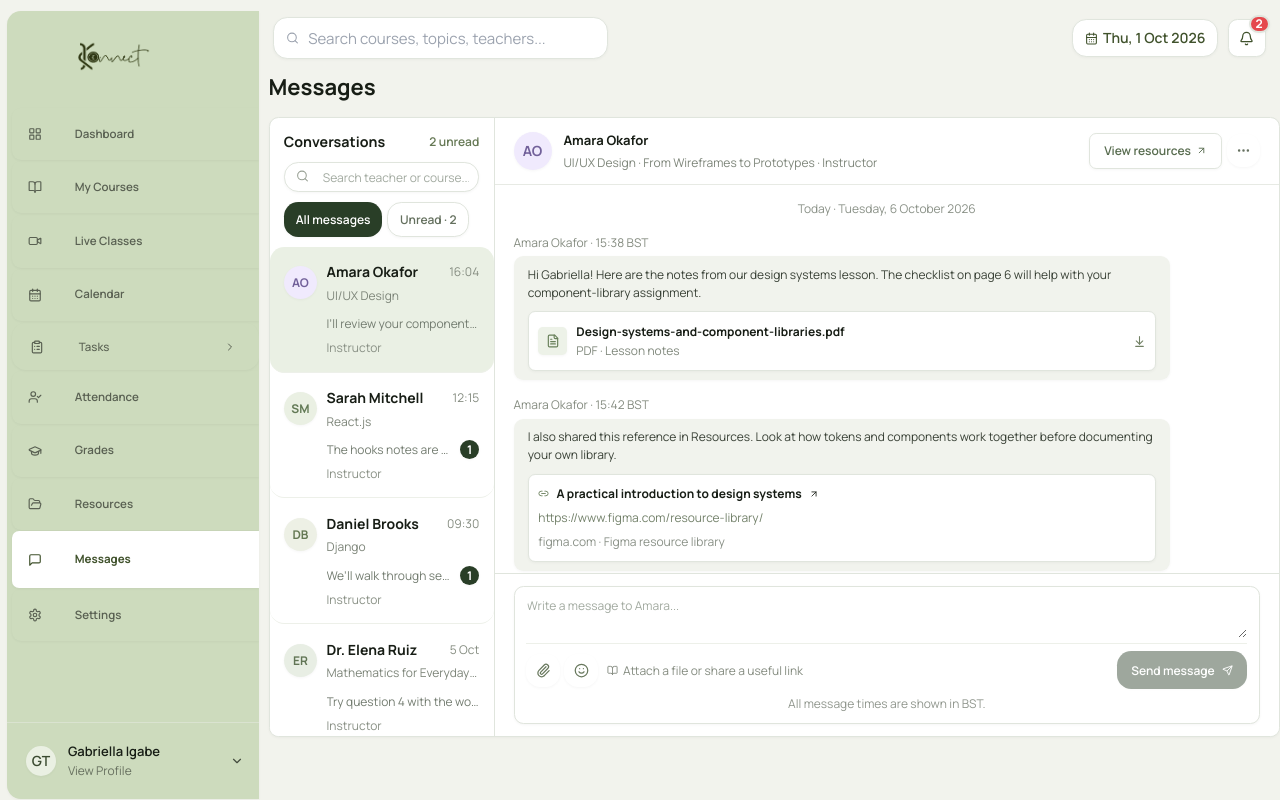
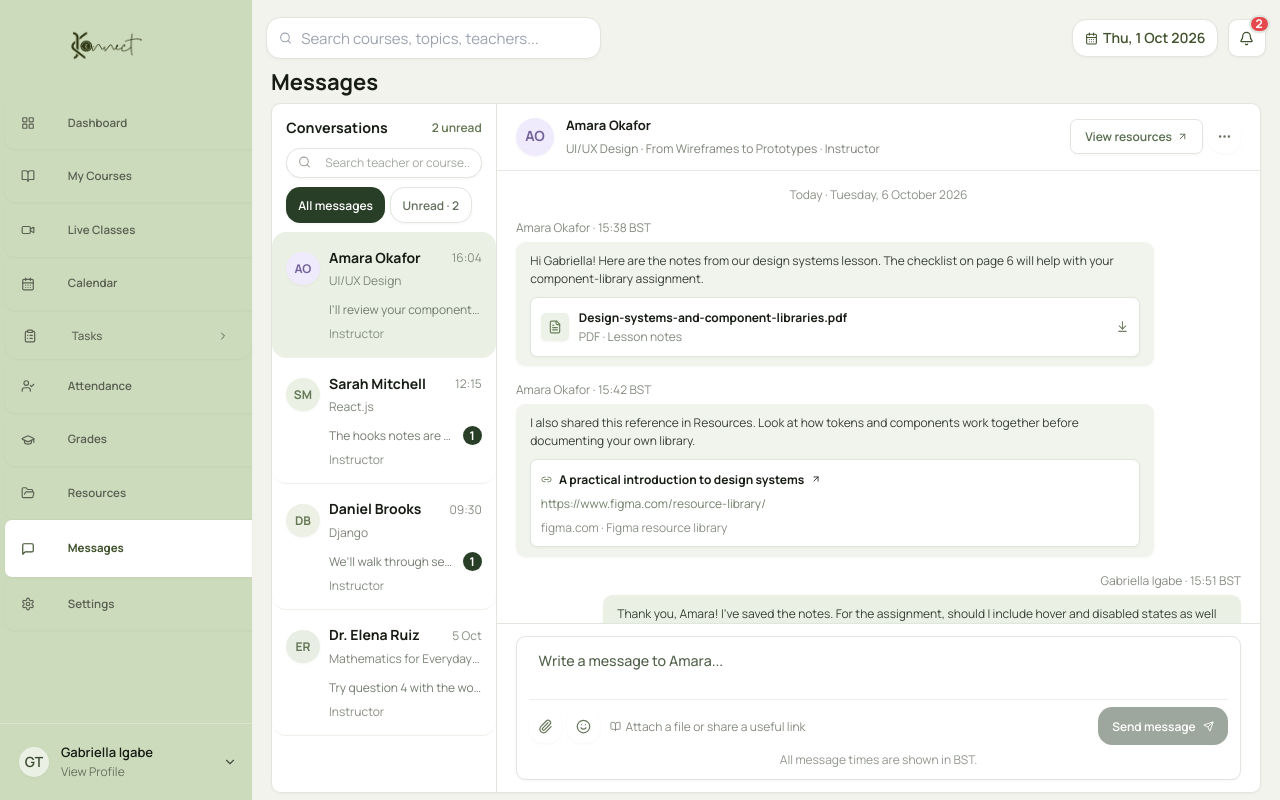
Before and after one commit to Mustivo/Konnect, a Next.js app: page /learner/message in a window 1280 px wide. Built offline with nearby package versions, Linux system fonts and the light colour scheme; a web font is replaced by a local one.

Commit message:
new changes design

```diff
--- a/app/globals.css
+++ b/app/globals.css
@@ -4,6 +4,7 @@
 
 :root {
   --font-sans: "Manrope", sans-serif;
+  --display-font-scale: 1;
 
   /* ================= LIGHT MODE ================= */
 
@@ -28,16 +29,28 @@
   --cta-button-text: #ffffff;
 }
 
+@media (min-resolution: 1.2dppx) and (max-resolution: 1.3dppx) {
+  :root {
+    --display-font-scale: 0.8;
+  }
+}
+
+@media (min-resolution: 1.4dppx) and (max-resolution: 1.6dppx) {
+  :root {
+    --display-font-scale: 0.666667;
+  }
+}
+
 html {
   scroll-behavior: smooth;
-  font-size: 18px;
+  font-size: calc(18px * var(--display-font-scale));
   color-scheme: light;
   background: var(--background);
 }
 
 @media (min-width: 1280px) {
   html {
-    font-size: 19px;
+    font-size: calc(19px * var(--display-font-scale));
   }
 }
 
@@ -108,6 +121,28 @@ body {
 
 * {
   box-sizing: border-box;
+}
+
+html,
+body {
+  scrollbar-color: #c3c9bd transparent;
+  scrollbar-width: thin;
+}
+
+html::-webkit-scrollbar,
+body::-webkit-scrollbar {
+  width: 4px;
+}
+
+html::-webkit-scrollbar-thumb,
+body::-webkit-scrollbar-thumb {
+  border-radius: 9999px;
+  background: #c3c9bd;
+}
+
+html::-webkit-scrollbar-track,
+body::-webkit-scrollbar-track {
+  background: transparent;
 }
 
 button,
@@ -184,8 +219,8 @@ body:has(.learner-page) {
 
 .learner-page main {
   width: 100%;
-  max-width: 1200px;
-  margin-inline: auto;
+  max-width: none;
+  margin-inline: 0;
 }
 
 .learner-sidebar-nav {
@@ -200,29 +235,31 @@ body:has(.learner-page) {
 
 .learner-main-scroll {
   overscroll-behavior: contain;
-  scrollbar-width: none;
-  -ms-overflow-style: none;
 }
 
-.learner-main-scroll::-webkit-scrollbar {
-  display: none;
-}
-
-.message-history-scroll {
+.message-history-scroll,
+.conversation-list-scroll,
+.learner-main-scroll {
   scrollbar-color: #c3c9bd transparent;
   scrollbar-width: thin;
 }
 
-.message-history-scroll::-webkit-scrollbar {
+.message-history-scroll::-webkit-scrollbar,
+.conversation-list-scroll::-webkit-scrollbar,
+.learner-main-scroll::-webkit-scrollbar {
   width: 5px;
 }
 
-.message-history-scroll::-webkit-scrollbar-thumb {
+.message-history-scroll::-webkit-scrollbar-thumb,
+.conversation-list-scroll::-webkit-scrollbar-thumb,
+.learner-main-scroll::-webkit-scrollbar-thumb {
   border-radius: 9999px;
   background: #c3c9bd;
 }
 
-.message-history-scroll::-webkit-scrollbar-track {
+.message-history-scroll::-webkit-scrollbar-track,
+.conversation-list-scroll::-webkit-scrollbar-track,
+.learner-main-scroll::-webkit-scrollbar-track {
   background: transparent;
 }
 
@@ -231,17 +268,17 @@ body:has(.learner-page) {
 .learner-page [class*="text-[7px]"],
 .learner-page [class*="text-[7.5px]"],
 .learner-page [class*="text-[8px]"],
-.learner-page [class*="text-[8.5px]"] { font-size: 12px !important; }
+.learner-page [class*="text-[8.5px]"] { font-size: calc(12px * var(--display-font-scale)) !important; }
 .learner-page [class*="text-[9px]"],
-.learner-page [class*="text-[9.5px]"] { font-size: 12px !important; }
-.learner-page [class*="text-[10px]"] { font-size: 14px !important; }
-.learner-page [class*="text-[11px]"] { font-size: 13px !important; }
-.learner-page [class*="text-[12px]"] { font-size: 14px !important; }
-.learner-page [class*="text-[13px]"] { font-size: 15px !important; }
-.learner-page [class*="text-[14px]"] { font-size: 16px !important; }
-.learner-page [class*="text-[15px]"] { font-size: 17px !important; }
-.learner-page [class*="text-[17px]"] { font-size: 19px !important; }
-.learner-page [class*="text-[26px]"] { font-size: 22px !important; }
+.learner-page [class*="text-[9.5px]"] { font-size: calc(12px * var(--display-font-scale)) !important; }
+.learner-page [class*="text-[10px]"] { font-size: calc(14px * var(--display-font-scale)) !important; }
+.learner-page [class*="text-[11px]"] { font-size: calc(13px * var(--display-font-scale)) !important; }
+.learner-page [class*="text-[12px]"] { font-size: calc(14px * var(--display-font-scale)) !important; }
+.learner-page [class*="text-[13px]"] { font-size: calc(15px * var(--display-font-scale)) !important; }
+.learner-page [class*="text-[14px]"] { font-size: calc(16px * var(--display-font-scale)) !important; }
+.learner-page [class*="text-[15px]"] { font-size: calc(17px * var(--display-font-scale)) !important; }
+.learner-page [class*="text-[17px]"] { font-size: calc(19px * var(--display-font-scale)) !important; }
+.learner-page [class*="text-[26px]"] { font-size: calc(22px * var(--display-font-scale)) !important; }
 
 .learner-live-class-room [class*="text-[6px]"],
 .learner-live-class-room [class*="text-[6.5px]"],
@@ -250,14 +287,14 @@ body:has(.learner-page) {
 .learner-live-class-room [class*="text-[8px]"],
 .learner-live-class-room [class*="text-[8.5px]"],
 .learner-live-class-room [class*="text-[9px]"],
-.learner-live-class-room [class*="text-[9.5px]"] { font-size: 14px !important; }
-.learner-live-class-room [class*="text-[10px]"] { font-size: 16px !important; }
-.learner-live-class-room [class*="text-[11px]"] { font-size: 15px !important; }
-.learner-live-class-room [class*="text-[12px]"] { font-size: 16px !important; }
-.learner-live-class-room [class*="text-[13px]"] { font-size: 17px !important; }
-.learner-live-class-room [class*="text-[14px]"] { font-size: 18px !important; }
-.learner-live-class-room [class*="text-[15px]"] { font-size: 19px !important; }
-.learner-live-class-room [class*="text-[17px]"] { font-size: 21px !important; }
+.learner-live-class-room [class*="text-[9px]"] { font-size: calc(14px * var(--display-font-scale)) !important; }
+.learner-live-class-room [class*="text-[10px]"] { font-size: calc(16px * var(--display-font-scale)) !important; }
+.learner-live-class-room [class*="text-[11px]"] { font-size: calc(15px * var(--display-font-scale)) !important; }
+.learner-live-class-room [class*="text-[12px]"] { font-size: calc(16px * var(--display-font-scale)) !important; }
+.learner-live-class-room [class*="text-[13px]"] { font-size: calc(17px * var(--display-font-scale)) !important; }
+.learner-live-class-room [class*="text-[14px]"] { font-size: calc(18px * var(--display-font-scale)) !important; }
+.learner-live-class-room [class*="text-[15px]"] { font-size: calc(19px * var(--display-font-scale)) !important; }
+.learner-live-class-room [class*="text-[17px]"] { font-size: calc(21px * var(--display-font-scale)) !important; }
 
 .learner-exam-rules [class*="text-[6px]"],
 .learner-exam-rules [class*="text-[6.5px]"],
@@ -266,14 +303,14 @@ body:has(.learner-page) {
 .learner-exam-rules [class*="text-[8px]"],
 .learner-exam-rules [class*="text-[8.5px]"],
 .learner-exam-rules [class*="text-[9px]"],
-.learner-exam-rules [class*="text-[9.5px]"] { font-size: 12px !important; }
-.learner-exam-rules [class*="text-[10px]"] { font-size: 14px !important; }
-.learner-exam-rules [class*="text-[11px]"] { font-size: 13px !important; }
-.learner-exam-rules [class*="text-[12px]"] { font-size: 14px !important; }
-.learner-exam-rules [class*="text-[13px]"] { font-size: 15px !important; }
-.learner-exam-rules [class*="text-[14px]"] { font-size: 16px !important; }
-.learner-exam-rules [class*="text-[15px]"] { font-size: 17px !important; }
-.learner-exam-rules [class*="text-[17px]"] { font-size: 19px !important; }
+.learner-exam-rules [class*="text-[9.5px]"] { font-size: calc(12px * var(--display-font-scale)) !important; }
+.learner-exam-rules [class*="text-[10px]"] { font-size: calc(14px * var(--display-font-scale)) !important; }
+.learner-exam-rules [class*="text-[11px]"] { font-size: calc(13px * var(--display-font-scale)) !important; }
+.learner-exam-rules [class*="text-[12px]"] { font-size: calc(14px * var(--display-font-scale)) !important; }
+.learner-exam-rules [class*="text-[13px]"] { font-size: calc(15px * var(--display-font-scale)) !important; }
+.learner-exam-rules [class*="text-[14px]"] { font-size: calc(16px * var(--display-font-scale)) !important; }
+.learner-exam-rules [class*="text-[15px]"] { font-size: calc(17px * var(--display-font-scale)) !important; }
+.learner-exam-rules [class*="text-[17px]"] { font-size: calc(19px * var(--display-font-scale)) !important; }
 
 .learner-page .rounded-lg,
 .learner-page .rounded-xl,
--- a/app/learner/message/page.tsx
+++ b/app/learner/message/page.tsx
@@ -138,11 +138,11 @@ export default function LearnerMessagesPage() {
   return (
     <div>
       <div className="mx-auto max-w-[1320px]">
-        <header className="mb-4">
-          <h1 className="mt-1 text-[26px] font-bold leading-none">Messages</h1>
+        <header className="mb-2">
+          <h1 className="text-[26px] font-bold leading-none">Messages</h1>
         </header>
 
-        <section className="grid h-[min(690px,calc(100dvh-180px))] min-h-0 min-w-0 overflow-hidden rounded-lg border border-[#e0e5dd] bg-white md:grid-cols-[225px_minmax(0,1fr)]" aria-label="Messages">
+        <section className="grid h-[min(690px,calc(100dvh-110px))] min-h-0 min-w-0 overflow-hidden rounded-lg border border-[#e0e5dd] bg-white md:grid-cols-[225px_minmax(0,1fr)]" aria-label="Messages">
           <aside className="flex min-h-0 flex-col border-b border-[#e7eae4] md:border-b-0 md:border-r">
             <div className="p-3 pb-2">
               <div className="flex items-center justify-between">
@@ -160,7 +160,7 @@ export default function LearnerMessagesPage() {
               </div>
             </div>
 
-            <nav className="min-h-0 flex-1 overflow-y-auto" aria-label="Conversations">
+            <nav className="conversation-list-scroll min-h-0 flex-1 overflow-y-auto" aria-label="Conversations">
               {visiblePeople.map((person) => {
                 const active = person.id === activeId;
                 return <button key={person.id} type="button" onClick={() => openConversation(person)} aria-current={active ? "true" : undefined} className={`w-full border-b border-[#edf0e9] px-3 py-3 text-left transition ${active ? "bg-[#eaf0e4]" : "bg-white hover:bg-[#f6f7f3]"}`}>
@@ -184,7 +184,7 @@ export default function LearnerMessagesPage() {
           </aside>
 
           <section className="flex min-h-0 min-w-0 flex-col" aria-label={`Conversation with ${activePerson.name}`}>
-            <header className="flex min-h-[53px] items-center justify-between gap-2 border-b border-[#e7eae4] px-3 py-2.5 sm:px-4">
+            <header className="flex min-h-[53px] shrink-0 items-center justify-between gap-2 border-b border-[#e7eae4] px-3 py-2.5 sm:px-4">
               <div className="flex min-w-0 items-center gap-2.5">
                 <Avatar person={activePerson} />
                 <div className="min-w-0"><h2 className="truncate text-[11px] font-bold">{activePerson.name}</h2><p className="mt-0.5 truncate text-[8px] text-[#7d8579]">{activePerson.course} · {coursesDescription(activePerson.course)} · Instructor</p></div>
@@ -221,11 +221,11 @@ export default function LearnerMessagesPage() {
               })}
             </div>
 
-            <form onSubmit={sendMessage} className="border-t border-[#e7eae4] bg-white px-3 py-2.5 sm:px-4">
+            <form onSubmit={sendMessage} className="shrink-0 border-t border-[#e7eae4] bg-white px-3 py-2.5 sm:px-4">
               {attachment && <div className="mb-2 flex items-center gap-2 rounded-md bg-[#f2f5ef] px-2 py-1.5 text-[8px] text-[#53664a]"><FileText size={12} /><span className="min-w-0 flex-1 truncate">{attachment.name}</span><button type="button" aria-label="Remove attachment" onClick={() => { setAttachment(null); if (fileInput.current) fileInput.current.value = ""; }} className="grid size-5 place-items-center rounded hover:bg-white"><X size={12} /></button></div>}
               <div className="rounded-lg border border-[#e0e5dc] bg-white px-2.5 py-2 focus-within:border-[#829576] focus-within:ring-2 focus-within:ring-[#dce6d5]">
                 <label htmlFor="message-draft" className="sr-only">Write a message to {activePerson.name}</label>
-                <textarea id="message-draft" value={draft} onChange={(event) => setDraft(event.target.value)} placeholder={`Write a message to ${activePerson.name.split(" ")[0]}...`} rows={2} className="block min-h-[42px] w-full resize-y bg-transparent text-[9px] outline-none placeholder:text-[#a2aaa0]" />
+                <textarea id="message-draft" value={draft} onChange={(event) => setDraft(event.target.value)} placeholder={`Write a message to ${activePerson.name.split(" ")[0]}...`} rows={2} className="block min-h-[42px] w-full resize-none bg-transparent px-2 py-1 text-xs text-[#394136] outline-none placeholder:font-medium placeholder:text-[#52624b] placeholder:opacity-100" />
                 <div className="mt-1 flex flex-wrap items-center justify-between gap-2 border-t border-[#edf0e9] pt-1.5">
                   <div className="flex min-w-0 items-center gap-1">
                     <input ref={fileInput} type="file" className="sr-only" onChange={(event) => setAttachment(event.target.files?.[0] ?? null)} />
--- a/components/dashboard/DashSidebar.tsx
+++ b/components/dashboard/DashSidebar.tsx
@@ -46,7 +46,7 @@ export default function DashSidebar() {
   const [activeLink, setActiveLink] = useState<{ name: string; href: string } | null>(null);
 
   return (
-    <aside className="flex h-full w-[252px] flex-col overflow-hidden rounded-l-[14px] bg-[#cddbbd] dark:bg-[#152014] dark:border-r dark:border-[#212f1f] transition-colors">
+    <aside className="flex h-full w-[252px] flex-col overflow-hidden rounded-none bg-[#cddbbd] dark:bg-[#152014] dark:border-r dark:border-[#212f1f] transition-colors">
       <div className="h-[92px] shrink-0 pl-[64px] pt-[28px]">
         <Image
           src="/konnect-wordmark.png"
--- a/components/dashboard/DashboardShell.tsx
+++ b/components/dashboard/DashboardShell.tsx
@@ -5,7 +5,7 @@ import DashSidebar from "@/components/dashboard/DashSidebar";
 export default function DashboardShell({ children }: { children: ReactNode }) {
 	return (
 		<div className="learner-page flex h-screen overflow-hidden bg-[#f2f3ed] dark:bg-[#111510] text-[#171d15] dark:text-[#ecf1ea] transition-colors">
-			<div className="h-screen shrink-0 pb-px pl-[7px] pt-[11px]">
+			<div className="h-screen shrink-0">
 				<DashSidebar />
 			</div>
 
@@ -14,8 +14,8 @@ export default function DashboardShell({ children }: { children: ReactNode }) {
 					<DashNav />
 				</div>
 
-				<main className="learner-main-scroll -mt-[5px] min-h-0 min-w-0 flex-1 overflow-x-hidden overflow-y-auto pb-8 pl-2 pr-0">
-					<div className="mx-auto w-full max-w-[1440px]">
+				<main className="learner-main-scroll -mt-[5px] min-h-0 min-w-0 flex-1 overflow-x-hidden overflow-y-auto px-3 pb-8 sm:px-4">
+					<div className="w-full max-w-none">
 						{children}
 					</div>
 				</main>
```
